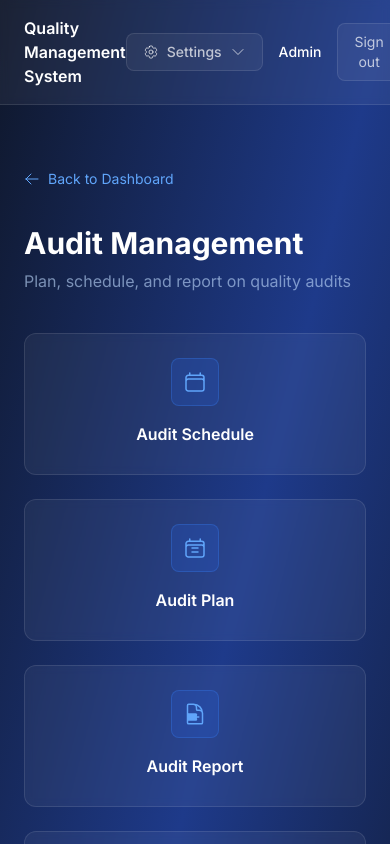
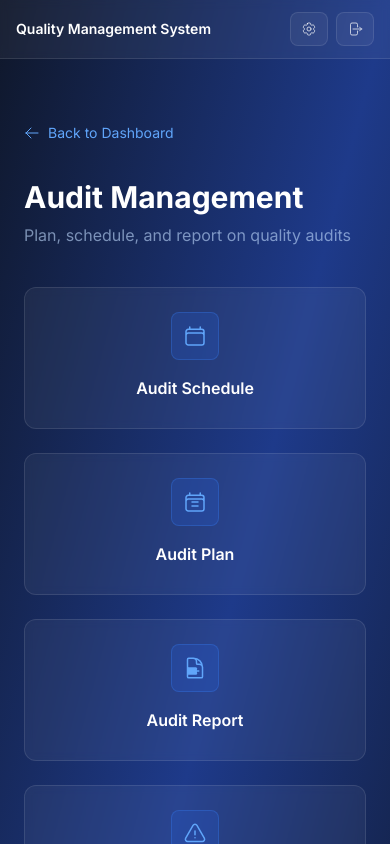
Before and after one commit to altamashasifghouri-hub/quality-management-system, a Next.js app: page /audit in a window 390 px wide. Shown: the top 844 px of the page. Built offline with nearby package versions, Linux system fonts and the light colour scheme.

Commit message:
Responsive mobile layout for navbar, tables, headers, and toolbars

```diff
--- a/src/app/audit/best-branch/page.tsx
+++ b/src/app/audit/best-branch/page.tsx
@@ -140,7 +140,8 @@ export default function BestBranch() {
               <h2 className="text-lg font-semibold text-white">Branch Ranking</h2>
               <p className="text-xs text-blue-200/40 mt-1">Based on the audits recorded in the selected period and the findings marked resolved</p>
             </div>
-            <table className="w-full text-sm">
+            <div className="overflow-x-auto">
+              <table className="w-full text-sm min-w-[720px]">
               <thead>
                 <tr className="bg-white/10 text-left text-xs text-blue-200/60">
                   <th className="px-6 py-3 font-medium w-16">#</th>
@@ -196,6 +197,7 @@ export default function BestBranch() {
               </tbody>
             </table>
           </div>
+          </div>
         )}
       </main>
     </div>
--- a/src/app/audit/plan/internal/page.tsx
+++ b/src/app/audit/plan/internal/page.tsx
@@ -508,7 +508,7 @@ export default function InternalAuditPlan() {
           </Link>
         </div>
 
-        <div className="flex items-center justify-between mb-8">
+        <div className="flex flex-wrap items-center justify-between gap-4 mb-8">
           <div>
             <h1 className="text-3xl font-bold text-white mb-2">Internal Standard</h1>
             <p className="text-blue-200/60">Internal audit plans across branch departments and findings</p>
--- a/src/app/audit/records/internal/page.tsx
+++ b/src/app/audit/records/internal/page.tsx
@@ -228,7 +228,7 @@ export default function InternalRecords() {
           </Link>
         </div>
 
-        <div className="flex items-center justify-between mb-8">
+        <div className="flex flex-wrap items-center justify-between gap-4 mb-8">
           <div>
             <h1 className="text-3xl font-bold text-white mb-2">Internal Audit Records</h1>
             <p className="text-blue-200/60">Select an audit plan, take notes in the notepad, and generate findings</p>
--- a/src/app/audit/records/iso9001/page.tsx
+++ b/src/app/audit/records/iso9001/page.tsx
@@ -201,7 +201,7 @@ export default function Iso9001Records() {
           </Link>
         </div>
 
-        <div className="flex items-center justify-between mb-8">
+        <div className="flex flex-wrap items-center justify-between gap-4 mb-8">
           <div>
             <h1 className="text-3xl font-bold text-white mb-2">ISO 9001 Audit Records</h1>
             <p className="text-blue-200/60">Write your findings in notes — the AI aligns them to departments and ISO clauses</p>
--- a/src/app/audit/report/iso9001/page.tsx
+++ b/src/app/audit/report/iso9001/page.tsx
@@ -291,7 +291,7 @@ export default function Iso9001Report() {
           </Link>
         </div>
 
-        <div className="flex items-center justify-between mb-8">
+        <div className="flex flex-wrap items-center justify-between gap-4 mb-8">
           <div>
             <h1 className="text-3xl font-bold text-white mb-2">ISO 9001 Report</h1>
             <p className="text-blue-200/60">Write your audit findings notes — AI organizes them by department and ISO clause</p>
--- a/src/app/audit/schedule/page.tsx
+++ b/src/app/audit/schedule/page.tsx
@@ -306,11 +306,11 @@ export default function AuditSchedulePage() {
           ) : (
             <div className="space-y-3">
               {schedules.map((s) => (
-                <div key={s.id} className="flex items-center justify-between p-4 bg-white/5 rounded-xl border border-white/5">
+                <div key={s.id} className="flex flex-col sm:flex-row sm:items-center justify-between gap-3 p-4 bg-white/5 rounded-xl border border-white/5">
                   <div className="flex items-center gap-4 flex-1">
                     <div className={`w-3 h-3 rounded-full ${branchColorMap[s.branch_id] || "bg-gray-500"}`} />
                     <div className="flex-1">
-                      <div className="flex items-center gap-3">
+                      <div className="flex flex-wrap items-center gap-3">
                         <span className="text-white font-medium">{s.branch_name}</span>
                         {planBadge(s.id)}
                         {planBySchedule[s.id] && <span className="text-xs text-blue-200/40">· 1 plan</span>}
@@ -322,7 +322,7 @@ export default function AuditSchedulePage() {
                       <div className="text-xs text-blue-200/40 mt-1">{s.date_from} → {s.date_to}{s.auditor ? ` · ${s.auditor}` : ""}</div>
                     </div>
                   </div>
-                  <div className="flex items-center gap-2 ml-4">
+                  <div className="flex items-center gap-2 sm:ml-4 shrink-0">
                     <select value={s.status} onChange={(e) => handleStatusChange(s.id, e.target.value)}
                       className="px-2 py-1 bg-white/5 border border-white/10 rounded-lg text-white text-xs focus:outline-none focus:ring-2 focus:ring-blue-500 [color-scheme:dark]">
                       <option value="Planned" className="bg-slate-800">Planned</option>
--- a/src/app/page.tsx
+++ b/src/app/page.tsx
@@ -20,7 +20,7 @@ export default function Home() {
               />
             </svg>
           </div>
-          <h1 className="text-5xl font-bold text-white tracking-tight">
+          <h1 className="text-3xl sm:text-5xl font-bold text-white tracking-tight leading-tight">
             Quality Management System
           </h1>
           <p className="text-lg text-blue-200/70 max-w-md mx-auto">
@@ -28,7 +28,7 @@ export default function Home() {
             continuous improvement.
           </p>
         </div>
-        <div className="flex gap-4 justify-center">
+        <div className="flex flex-wrap gap-4 justify-center">
           <Link
             href="/auth/signin"
             className="px-8 py-3 bg-blue-600 hover:bg-blue-500 text-white font-medium rounded-lg transition-all duration-200 shadow-lg shadow-blue-600/25 hover:shadow-blue-500/40"
--- a/src/app/public/page.tsx
+++ b/src/app/public/page.tsx
@@ -23,7 +23,7 @@ export default function PublicView() {
 
       <main className="max-w-7xl mx-auto px-6 py-16">
         <div className="text-center mb-16">
-          <h1 className="text-4xl font-bold text-white mb-3">
+          <h1 className="text-3xl sm:text-4xl font-bold text-white mb-3 leading-tight">
             Quality Management System
           </h1>
           <p className="text-lg text-blue-200/70 max-w-2xl mx-auto">
--- a/src/components/Navbar.tsx
+++ b/src/components/Navbar.tsx
@@ -17,24 +17,25 @@ export default function Navbar() {
 
   return (
     <nav className="border-b border-white/10 bg-white/5 backdrop-blur-sm">
-      <div className="max-w-7xl mx-auto px-6 py-4 flex items-center justify-between">
-        <Link href="/dashboard" className="flex items-center gap-3">
-          <span className="text-white font-semibold">Quality Management System</span>
+      <div className="max-w-7xl mx-auto px-4 sm:px-6 py-3 sm:py-4 flex items-center justify-between gap-3">
+        <Link href="/dashboard" className="flex items-center gap-3 min-w-0">
+          <span className="text-white font-semibold text-sm sm:text-base truncate">Quality Management System</span>
         </Link>
-        <div className="flex items-center gap-4">
+        <div className="flex items-center gap-2 sm:gap-4 shrink-0">
           <div className="relative" ref={ref}>
             <button
               onClick={() => setOpen(!open)}
-              className={`inline-flex items-center gap-2 px-4 py-2 text-sm font-medium rounded-lg border border-white/10 transition-all duration-200 ${
+              className={`inline-flex items-center gap-2 px-2.5 sm:px-4 py-2 text-sm font-medium rounded-lg border border-white/10 transition-all duration-200 ${
                 open ? "text-white bg-white/10" : "text-white/70 hover:text-white bg-white/5 hover:bg-white/10"
               }`}
+              aria-label="Settings"
             >
-              <svg className="w-4 h-4" fill="none" viewBox="0 0 24 24" strokeWidth={1.5} stroke="currentColor">
+              <svg className="w-4 h-4 sm:w-5 sm:h-5" fill="none" viewBox="0 0 24 24" strokeWidth={1.5} stroke="currentColor">
                 <path strokeLinecap="round" strokeLinejoin="round" d="M9.594 3.94c.09-.542.56-.94 1.11-.94h2.593c.55 0 1.02.398 1.11.94l.213 1.281c.063.374.313.686.645.87.074.04.147.083.22.127.325.196.72.257 1.075.124l1.217-.456a1.125 1.125 0 0 1 1.37.49l1.296 2.247a1.125 1.125 0 0 1-.26 1.431l-1.003.827c-.293.24-.438.613-.43.992a7.723 7.723 0 0 1 0 .255c-.008.378.137.75.43.991l1.004.827c.424.35.534.955.26 1.43l-1.298 2.247a1.125 1.125 0 0 1-1.369.491l-1.217-.456c-.355-.133-.75-.072-1.076.124a6.47 6.47 0 0 1-.22.128c-.331.183-.581.495-.644.869l-.213 1.281c-.09.543-.56.94-1.11.94h-2.594c-.55 0-1.019-.398-1.11-.94l-.213-1.281c-.062-.374-.312-.686-.644-.87a6.52 6.52 0 0 1-.22-.127c-.325-.196-.72-.257-1.076-.124l-1.217.456a1.125 1.125 0 0 1-1.369-.49l-1.297-2.247a1.125 1.125 0 0 1 .26-1.431l1.004-.827c.292-.24.437-.613.43-.991a6.932 6.932 0 0 1 0-.255c.007-.38-.138-.751-.43-.992l-1.004-.827a1.125 1.125 0 0 1-.26-1.43l1.297-2.247a1.125 1.125 0 0 1 1.37-.491l1.216.456c.356.133.751.072 1.076-.124.072-.044.146-.087.22-.128.332-.183.582-.495.644-.869l.214-1.28Z" />
                 <path strokeLinecap="round" strokeLinejoin="round" d="M15 12a3 3 0 1 1-6 0 3 3 0 0 1 6 0Z" />
               </svg>
-              Settings
-              <svg className={`w-4 h-4 transition-transform duration-200 ${open ? "rotate-180" : ""}`} fill="none" viewBox="0 0 24 24" strokeWidth={1.5} stroke="currentColor">
+              <span className="hidden sm:inline">Settings</span>
+              <svg className={`hidden sm:block w-4 h-4 transition-transform duration-200 ${open ? "rotate-180" : ""}`} fill="none" viewBox="0 0 24 24" strokeWidth={1.5} stroke="currentColor">
                 <path strokeLinecap="round" strokeLinejoin="round" d="m19.5 8.25-7.5 7.5-7.5-7.5" />
               </svg>
             </button>
@@ -75,20 +76,24 @@ export default function Navbar() {
             )}
           </div>
 
-          <span className="text-sm text-white font-medium">Admin</span>
+          <span className="hidden md:block text-sm text-white font-medium">Admin</span>
 
           <form action="/auth/signin" method="post">
             <button
               type="submit"
+              aria-label="Sign out"
               onClick={async () => {
                 const { createClient } = await import("@/lib/supabase/client");
                 const supabase = createClient();
                 await supabase.auth.signOut();
                 window.location.href = "/auth/signin";
               }}
-              className="px-4 py-2 text-sm text-white/70 hover:text-white bg-white/5 hover:bg-white/10 border border-white/10 rounded-lg transition-all duration-200"
+              className="inline-flex items-center gap-2 px-2.5 sm:px-4 py-2 text-sm text-white/70 hover:text-white bg-white/5 hover:bg-white/10 border border-white/10 rounded-lg transition-all duration-200"
             >
-              Sign out
+              <svg className="w-4 h-4 sm:hidden" fill="none" viewBox="0 0 24 24" strokeWidth={1.5} stroke="currentColor">
+                <path strokeLinecap="round" strokeLinejoin="round" d="M15.75 9V5.25A2.25 2.25 0 0 0 13.5 3h-6a2.25 2.25 0 0 0-2.25 2.25v13.5A2.25 2.25 0 0 0 7.5 21h6a2.25 2.25 0 0 0 2.25-2.25V15m3 0 3-3m0 0-3-3m3 3H9" />
+              </svg>
+              <span className="hidden sm:inline">Sign out</span>
             </button>
           </form>
         </div>
```
Also changed, not shown: src/app/audit/report/internal/page.tsx (+5 -5 lines), src/app/storage/page.tsx (+5 -5 lines).
